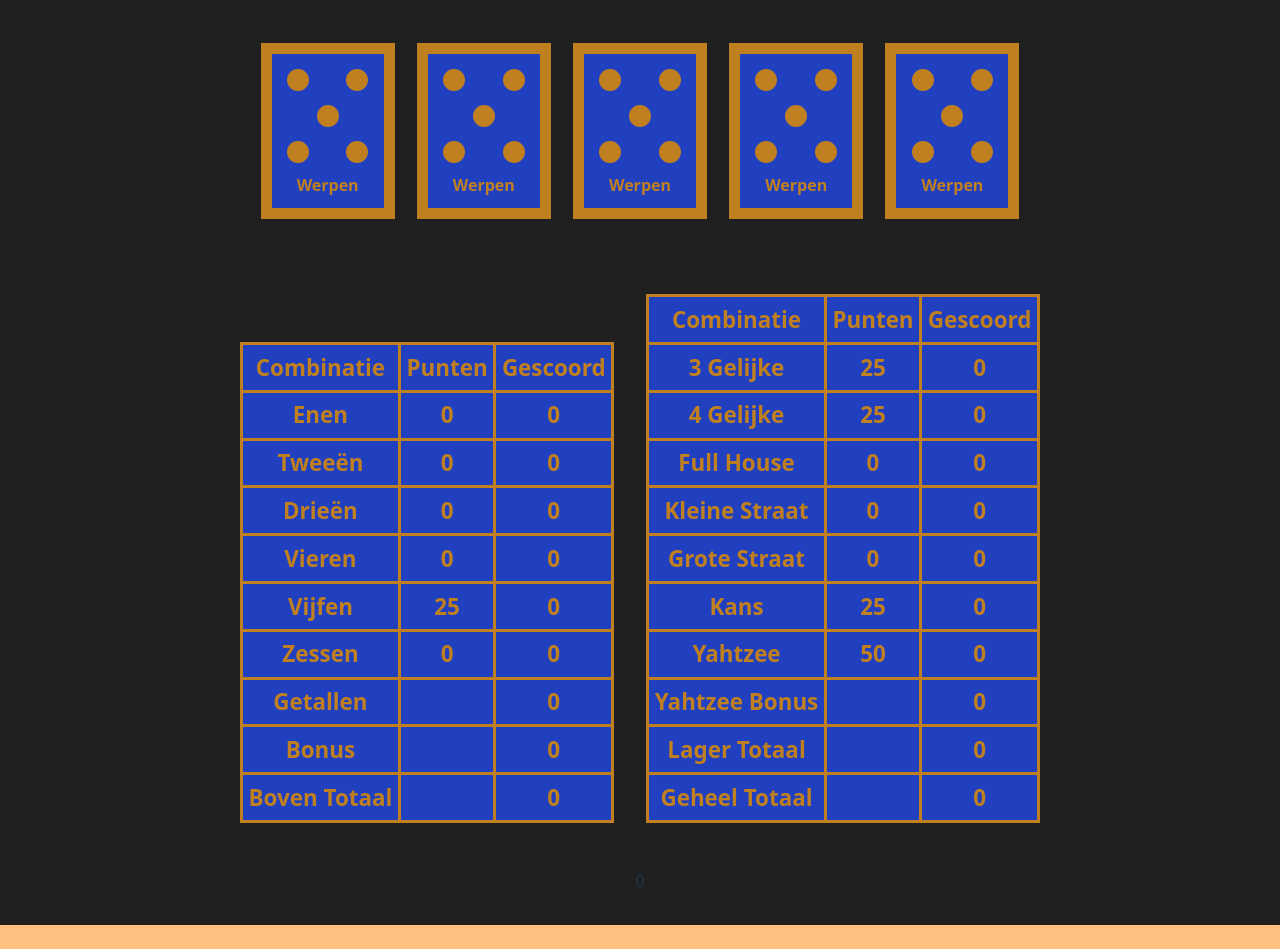
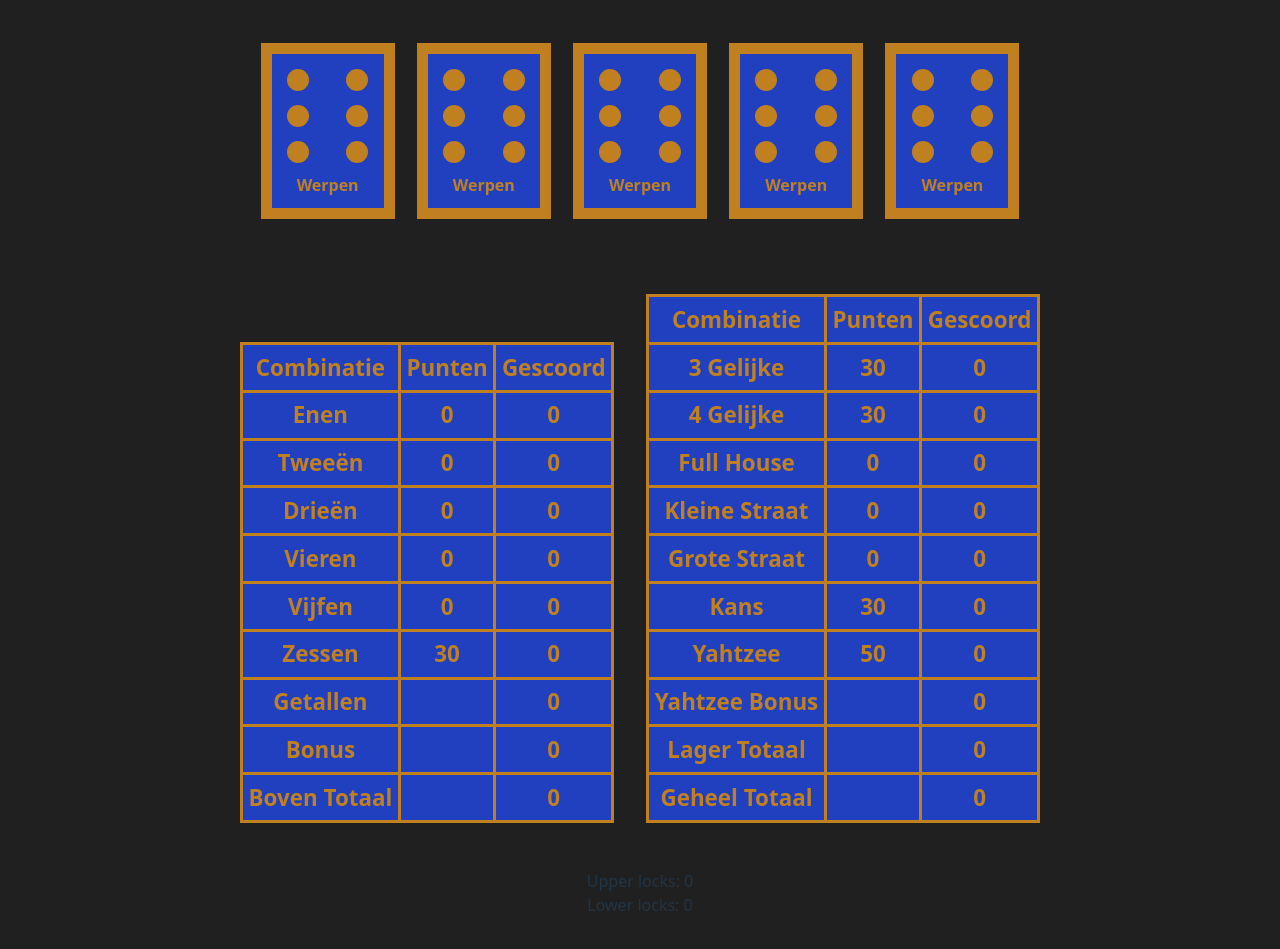
Before and after one commit to janderkkotlarski/vue_yahtzee, a Vue app: page / in a window 1280 px wide. Before the commit the page ends 925 px from the top, so only its background shows below. Built offline with nearby package versions, Linux system fonts and the light colour scheme.

Commit message:
Seems like all official yahtzee rules are implemented successfully and some refactoring was achieved

```diff
--- a/src/components/Scorer.vue
+++ b/src/components/Scorer.vue
@@ -10,9 +10,6 @@ const normal = '______';
 const open = 'open';
 const lock = 'lock';
 
-const times = ' keer';
-
-let locked = ref(0);
 const extraYahtzee = ref(0);
 
 const diceArray = reactive({
@@ -35,15 +32,23 @@ const diceReroll = () => {
     }
 };
 
-// diceReroll();
-
 const rollYahtzee = number => {
     for (const cube of diceArray.dice) {
         cube.rolled = number;
     }
 };
 
-rollYahtzee(roll());
+const rolling = number => {
+    if (number >= 1 && number <= valueMax) {
+        rollYahtzee(number);
+    } else {
+        diceReroll();
+    }
+};
+
+const number = 6;
+
+rolling(number);
 
 const cuboid = index => {
     if (index > 0 && index <= diceAmount) {
@@ -63,6 +68,7 @@ const scoreUpper = reactive({
         {id: 'bonus', title: 'Bonus', scored: ' ', final: 0, yonus: 'never', locked: open},
         {id: 'upper', title: 'Boven Totaal', scored: ' ', final: 0, yonus: 'never', locked: open},
     ],
+    locks: 0,
 });
 
 const scoreLower = reactive({
@@ -78,6 +84,7 @@ const scoreLower = reactive({
         {id: 'lower', title: 'Lager Totaal', scored: ' ', final: 0, yonus: 'never', locked: open},
         {id: 'total', title: 'Geheel Totaal', scored: ' ', final: 0, yonus: 'never', locked: open},
     ],
+    locks: 0,
 });
 
 const multiples = reactive({
@@ -131,20 +138,15 @@ const countUpper = () => {
     }
 };
 
-const lockFully = entryArray => {
-    let lockCount = 0;
-
-    for (const entry of entryArray) {
-        if (entry.locked === lock) {
-            ++lockCount;
+const fullyLocked = scoreSheet => {
+    if (scoreSheet.locks === scoreSheet.scores.length - 3) {
+        for (const score of scoreSheet.scores) {
+            if (score.locked === open) {
+                score.locked = lock;
+                ++scoreSheet.locks;
+            }
         }
     }
-
-    if (lockCount >= entryArray.length - 3) {
-        return true;
-    }
-
-    return false;
 };
 
 const sumUpper = () => {
@@ -160,11 +162,7 @@ const sumUpper = () => {
     arrayEntry(scores, 'id', 'bonus').final = bonus;
     arrayEntry(scores, 'id', 'upper').final = summed + bonus;
 
-    if (lockFully(scores)) {
-        arrayEntry(scores, 'id', 'summed').locked = lock;
-        arrayEntry(scores, 'id', 'bonus').locked = lock;
-        arrayEntry(scores, 'id', 'upper').locked = lock;
-    }
+    fullyLocked(scoreUpper);
 };
 
 // Highest amount of dice with the same value
@@ -262,8 +260,6 @@ const sumLower = () => {
     let summed = 0;
     const scores = scoreLower.scores;
 
-    // arrayEntry(scores, 'id', number).final;
-
     const indices = [
         {id: 'three'},
         {id: 'four'},
@@ -282,11 +278,8 @@ const sumLower = () => {
     arrayEntry(scores, 'id', 'lower').final = summed;
     arrayEntry(scores, 'id', 'total').final =
         summed + extraYahtzee.value * 100 + arrayEntry(scoreUpper.scores, 'id', 'upper').final;
-    if (lockFully(scores)) {
-        arrayEntry(scores, 'id', 'yonus').locked = lock;
-        arrayEntry(scores, 'id', 'lower').locked = lock;
-        arrayEntry(scores, 'id', 'total').locked = lock;
-    }
+
+    fullyLocked(scoreLower);
 };
 
 const recount = () => {
@@ -299,26 +292,16 @@ const recount = () => {
 
 recount();
 
-// const findYahtzee = () => {
-//     for (let eyes = 1; eyes <= valueMax; ++eyes) {
-//         if (multiples.counts.count === 5
-//     }
-// }
-
 const yahtzeeEyesLocked = index => {
     for (let eyes = 1; eyes <= valueMax; ++eyes) {
         if (arrayEntry(multiples.counts, 'id', eyes).count === 5) {
-            if (index === eyes || arrayEntry(scoreUpper.scores, 'id', eyes).locked === lock) {
-                return true;
-            }
-
-            locked.value = eyes;
-
-            return false;
+            return (
+                index === eyes ||
+                (arrayEntry(scoreUpper.scores, 'id', eyes).locked === lock && typeof index != 'number') ||
+                scoreLower.locks === scoreLower.scores.length
+            );
         }
     }
-
-    locked.value += 'u';
 
     return true;
 };
@@ -327,31 +310,21 @@ const lockEntry = (box, index) => {
     const score = arrayEntry(box.scores, 'id', index);
 
     if (score.locked === open && typeof score.scored === 'number') {
-        let lockable = true;
+        // const lockable = multiYahtzee() ? yahtzeeEyesLocked(index) : true;
 
-        if (multiYahtzee()) {
-            lockable = yahtzeeEyesLocked(index);
-
-            if (lockable) {
-                // locked.value = 'hallo';
-            }
-
-            // --locked.value;
-        }
-
-        if (lockable) {
-            // Test this before yahtzee is finalized and the score must be positive
-            if (multiYahtzee() && score.scored > 0) {
+        // If another yahtzee is scored, restrict scoring to official multiple yahtzee bonus scoring rules
+        if (multiYahtzee() ? yahtzeeEyesLocked(index) : true) {
+            // When another yahtzee is scored, up the bonus
+            if (multiYahtzee()) {
                 ++extraYahtzee.value;
             }
 
             score.final = score.scored;
             score.locked = lock;
 
-            // diceReroll();
+            ++box.locks;
 
-            rollYahtzee(roll());
-
+            rolling(number);
             recount();
         }
     }
@@ -374,23 +347,6 @@ const uptick = index => {
 const rounded = fract => {
     return Math.round(fract);
 };
-
-/*
-
-    <div class="inlined">
-        <table>
-            <tr>
-                <th>Getal</th>
-                <th>Aantal</th>
-            </tr>
-            <tr v-for="amount in multiples.counts" :key="amount.id">
-                <td>{{ amount.id }}</td>
-                <td>{{ amount.count }}</td>
-            </tr>
-        </table>
-    </div>
-
-*/
 </script>
 
 <template>
@@ -450,7 +406,8 @@ const rounded = fract => {
 
     <br />
     <br />
-    <div>
-        {{ locked }}
-    </div>
+
+    <div>Upper locks: {{ scoreUpper.locks }}</div>
+
+    <div>Lower locks: {{ scoreLower.locks }}</div>
 </template>
```
